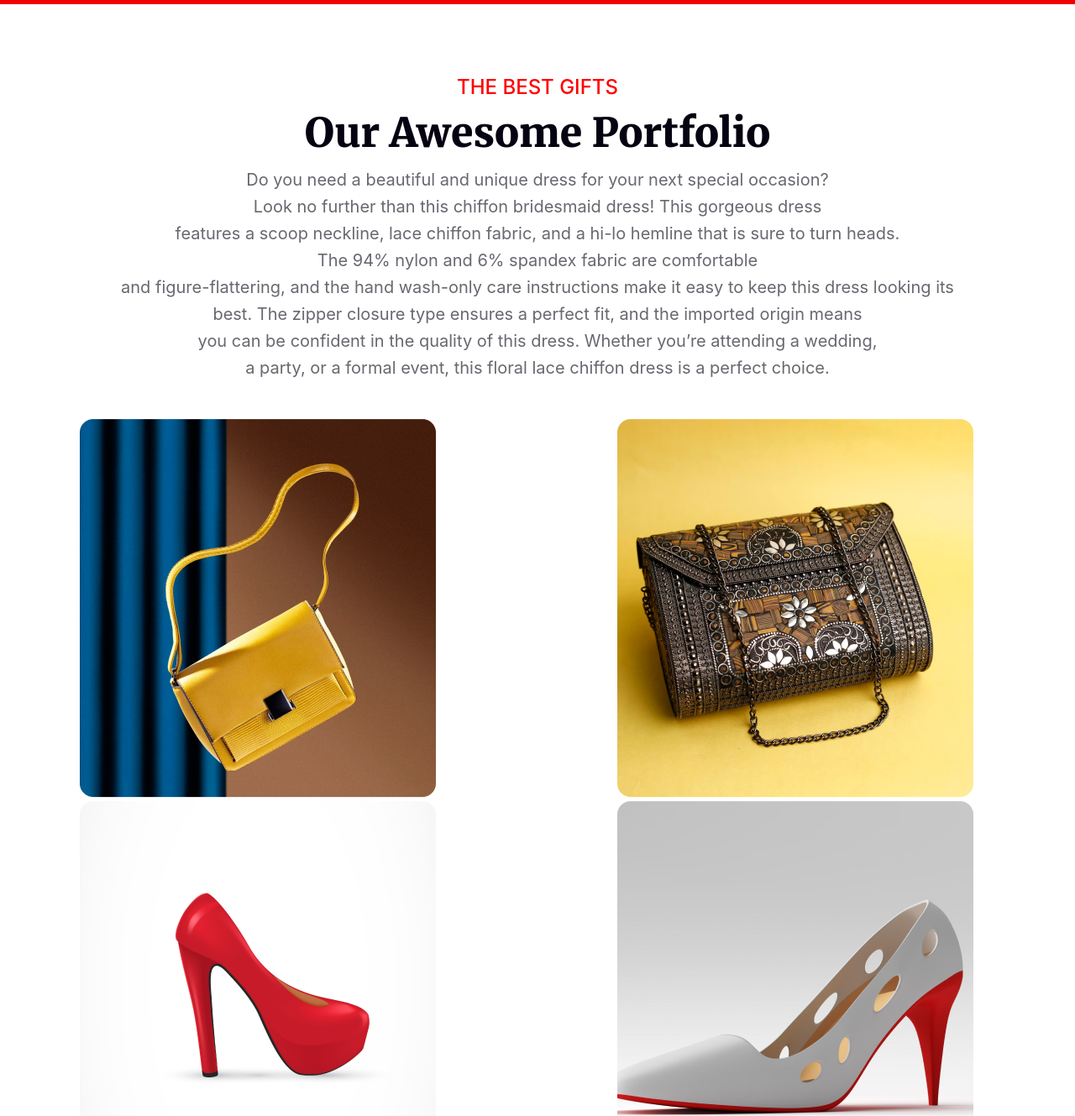
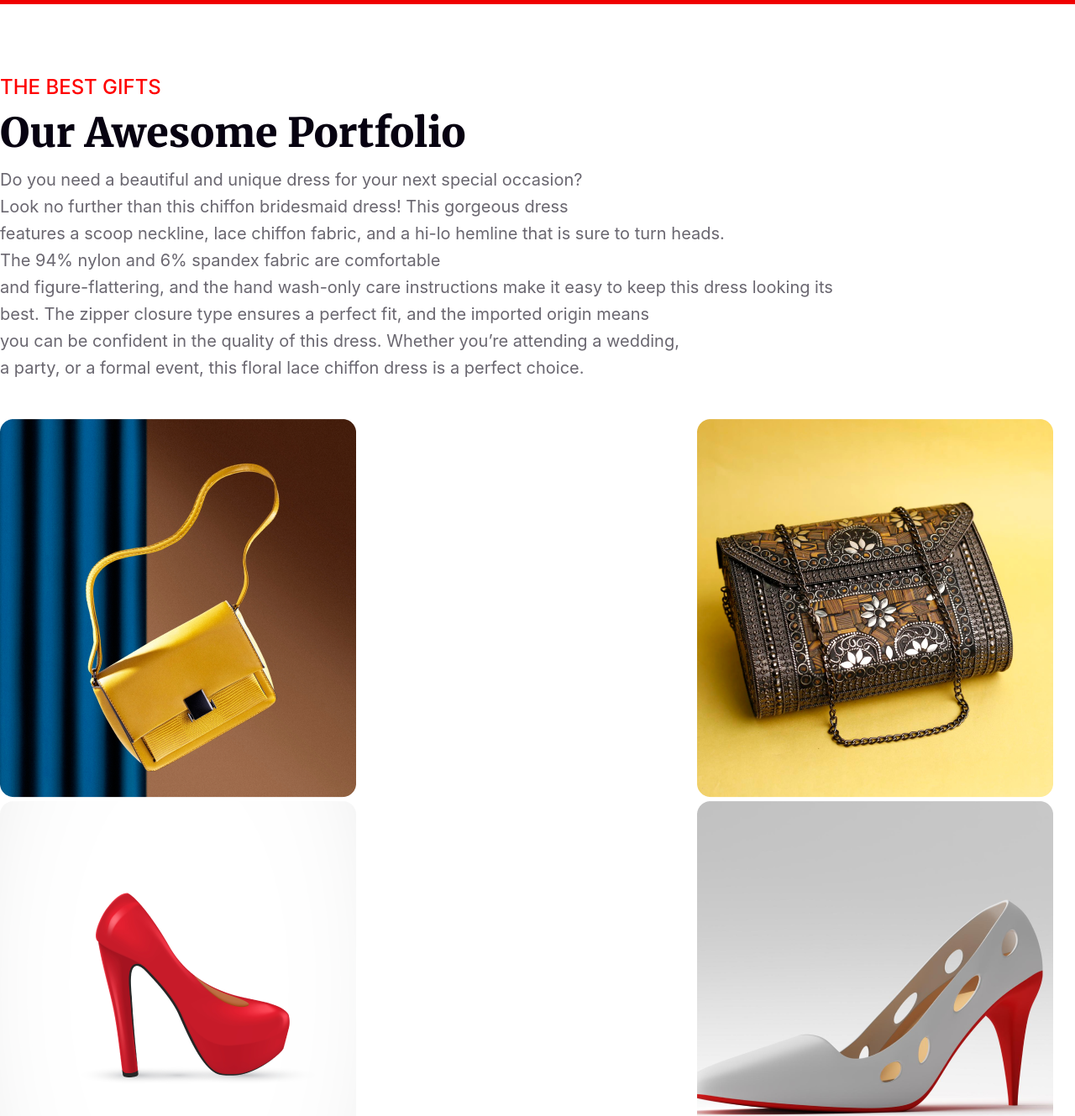
Before and after one commit to developer-fahad/b9-assignment1, a plain HTML site: page index.html in a window 1280 px wide. Shown: the part 4412-5741 px from the top of the page at 84% size. Drawn offline with Linux system fonts and the light colour scheme.

Commit message:
Updated Portfolio section

```diff
--- a/style.css
+++ b/style.css
@@ -259,7 +259,7 @@ line-height: 30px;
     margin-top: 80px;
 }
 .portfolio{
-    text-align: center;
+    text-align: left;
 }
 .portfolio-title{
     color: #F00;
@@ -288,7 +288,7 @@ line-height: 30px;
 
     display: flex;
     flex-wrap: wrap;
-    justify-content: space-around;
+    justify-content: space-between;
 
 }
 .portfolio-img{
```
